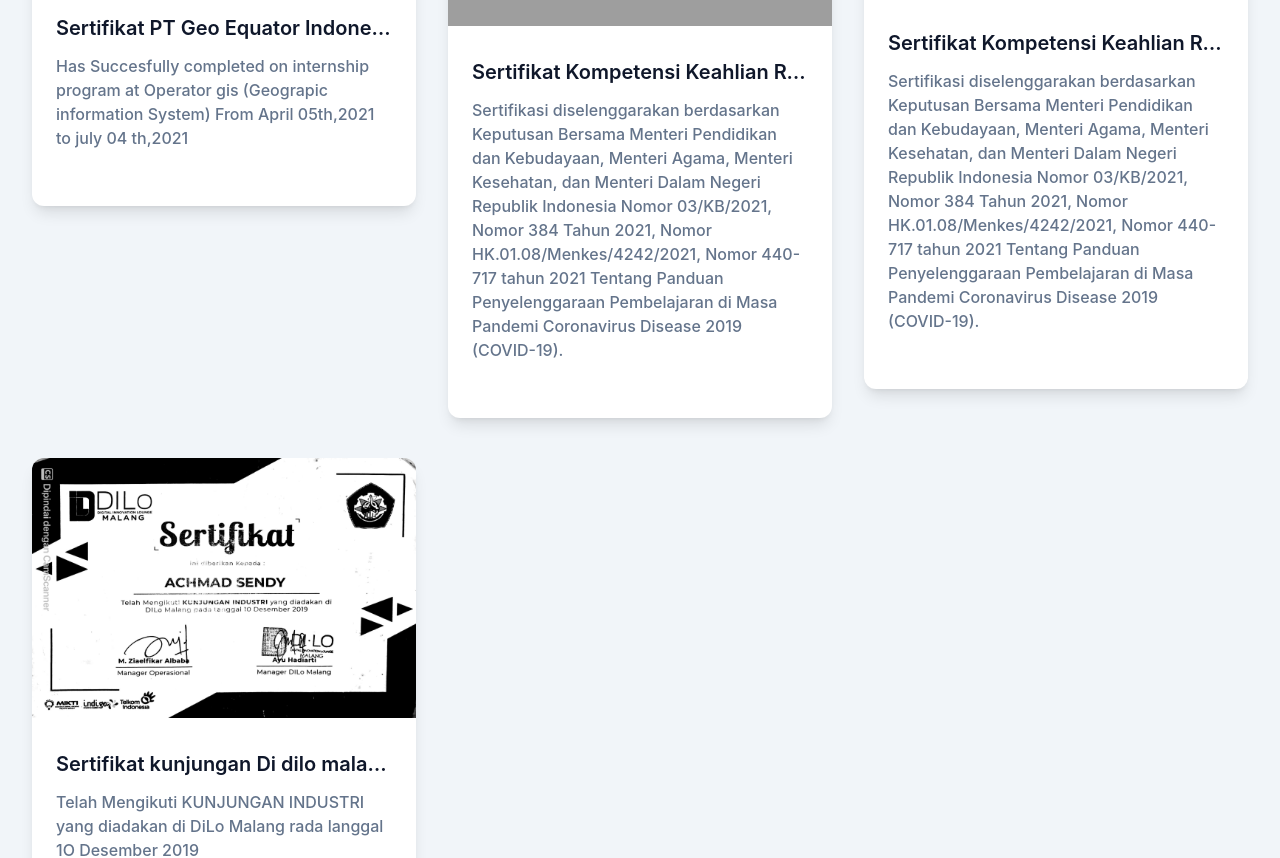
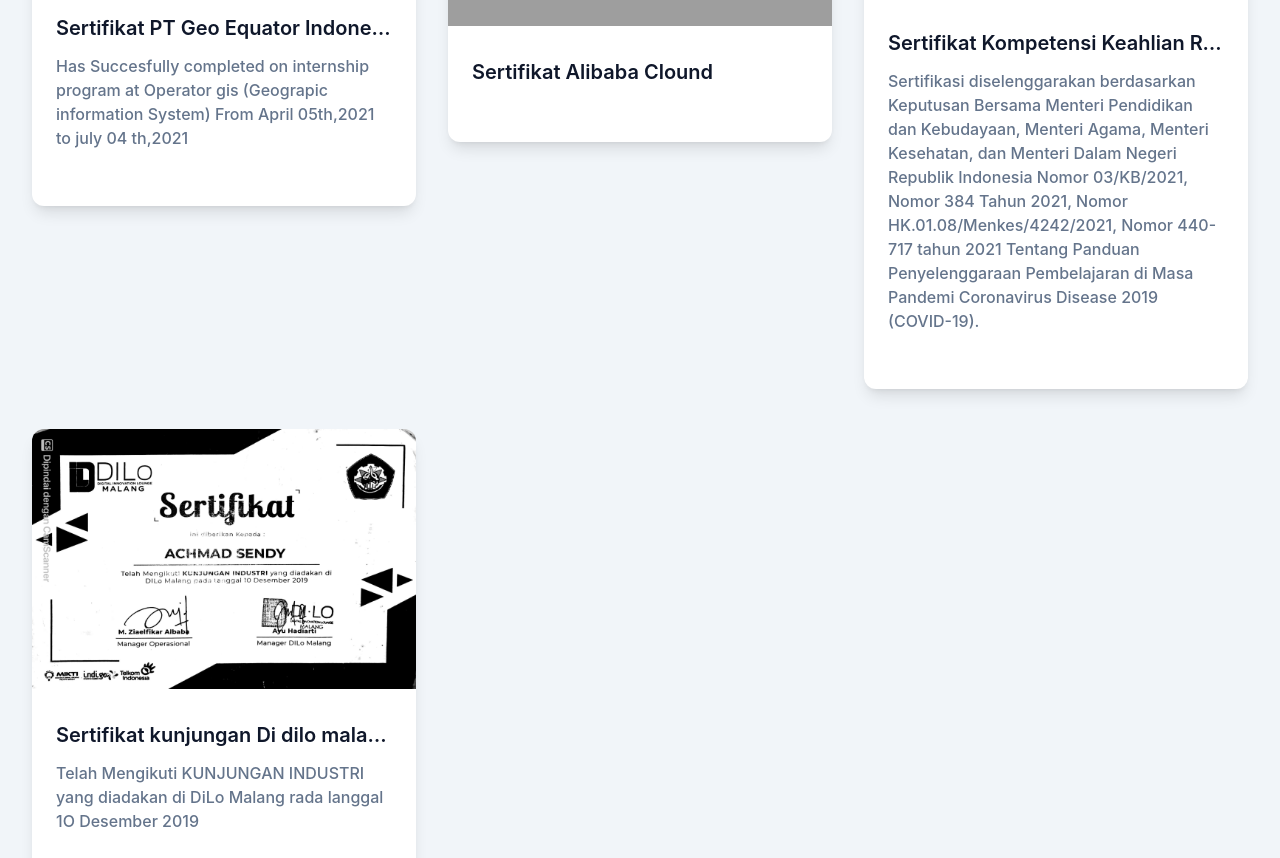
Before and after one commit to AchmadSendy/Achmad_Sendy, a website: page index.html in a window 1280 px wide. Shown: the part 4448-5306 px from the top of the page. Drawn offline with nearby package versions, Linux system fonts and the light colour scheme; grey boxes are pictures that could not be loaded.

Commit message:
Update index.html

```diff
--- a/index.html
+++ b/index.html
@@ -346,9 +346,9 @@
               <img src="dist/img/sertifikat.png" alt="Sertifikat Kompetensi Keahlian Rekayasa Perangkat Lunak" class="w-full" />
               <div class="py-8 px-6">
                 <h3>
-                  <a href="#" class="mb-3 block truncate text-xl font-semibold text-dark hover:text-primary dark:text-white">Sertifikat Kompetensi Keahlian Rekayasa Perangkat Lunak</a>
+                  <a href="#" class="mb-3 block truncate text-xl font-semibold text-dark hover:text-primary dark:text-white">Sertifikat Alibaba Clound</a>
                 </h3>
-                <p class="mb-6 text-base font-medium text-secondary">Sertifikasi diselenggarakan berdasarkan Keputusan Bersama Menteri Pendidikan dan Kebudayaan, Menteri Agama, Menteri Kesehatan, dan Menteri Dalam Negeri Republik Indonesia Nomor 03/KB/2021, Nomor 384 Tahun 2021, Nomor HK.01.08/Menkes/4242/2021, Nomor 440-717 tahun 2021 Tentang Panduan Penyelenggaraan Pembelajaran di Masa Pandemi Coronavirus Disease 2019 (COVID-19).
+                <p class="mb-6 text-base font-medium text-secondary">
 
                 </p>
                 <a hidden href="#" class="rounded-lg bg-primary py-2 px-4 text-sm font-medium text-white hover:opacity-80">Baca Selengkapnya</a>
```
